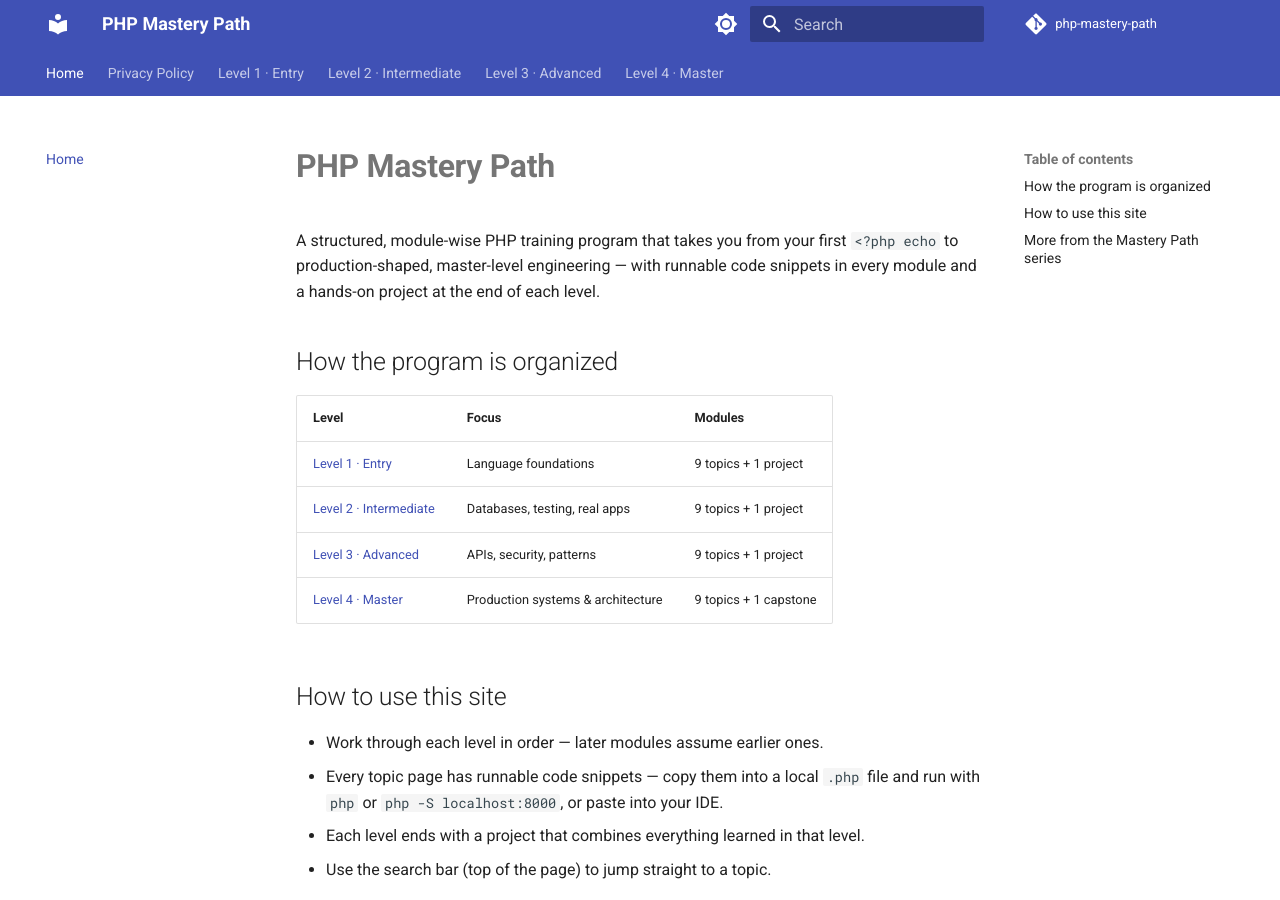
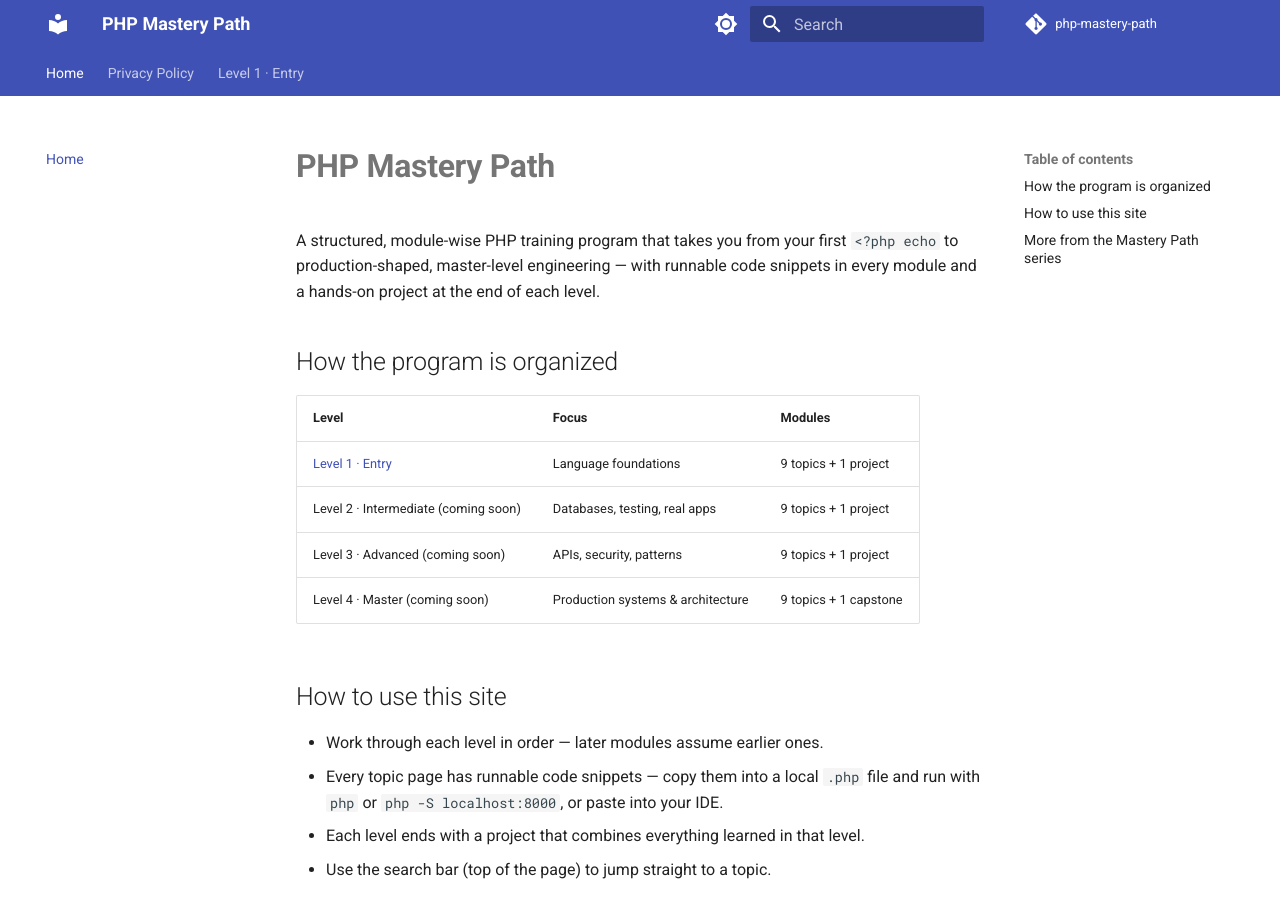
Before and after one commit to SIGILIPELLI/php-mastery-path, an MkDocs documentation site: the page built from docs/index.md, in a window 1280 px wide and 900 px high. Built offline with MkDocs 1.6.1 and Material for MkDocs 9.7.7, drawn with Linux system fonts in a browser that asks for light colours; comment, search, counter and statistics services are not loaded; part of the change alters nothing that is shown.

Commit message:
Hide unfinished levels from crawl surface pending content backfill
AdSense flagged the domain for 'Low value content'. Real lessons are
being written level by level; in the meantime this removes only the
still-unwritten levels from nav/sitemap/homepage (files are untouched)
so the site isn't submitting thin content to Google during the
backfill. Re-running this after a level's content is finished
automatically restores it.

Co-Authored-By: Claude Opus 5 <noreply@anthropic.com>

```diff
--- a/docs/index.md
+++ b/docs/index.md
@@ -14,9 +14,9 @@ code snippets in every module and a hands-on project at the end of each level.
 | Level | Focus | Modules |
 |-------|-------|---------|
 | [Level 1 · Entry](level-1/index.md) | Language foundations | 9 topics + 1 project |
-| [Level 2 · Intermediate](level-2/index.md) | Databases, testing, real apps | 9 topics + 1 project |
-| [Level 3 · Advanced](level-3/index.md) | APIs, security, patterns | 9 topics + 1 project |
-| [Level 4 · Master](level-4/index.md) | Production systems & architecture | 9 topics + 1 capstone |
+| Level 2 · Intermediate (coming soon) | Databases, testing, real apps | 9 topics + 1 project |
+| Level 3 · Advanced (coming soon) | APIs, security, patterns | 9 topics + 1 project |
+| Level 4 · Master (coming soon) | Production systems & architecture | 9 topics + 1 capstone |
 
 ## How to use this site
 
--- a/mkdocs.yml
+++ b/mkdocs.yml
@@ -62,39 +62,8 @@ nav:
       - "08 · Error Handling Basics": level-1/08-error-handling.md
       - "09 · Composer & Package Basics": level-1/09-composer-basics.md
       - "10 · Project — CLI To-Do App": level-1/10-project-todo-app.md
-  - "Level 2 · Intermediate":
-      - Overview: level-2/index.md
-      - "01 · OOP Deep Dive": level-2/01-oop-deep-dive.md
-      - "02 · Error Handling Advanced": level-2/02-error-handling-advanced.md
-      - "03 · Working with Databases (PDO)": level-2/03-databases-pdo.md
-      - "04 · Sessions & Forms": level-2/04-sessions-forms.md
-      - "05 · Testing with PHPUnit": level-2/05-phpunit-testing.md
-      - "06 · Working with JSON/APIs": level-2/06-json-apis.md
-      - "07 · Autoloading & PSR Standards": level-2/07-autoloading-psr.md
-      - "08 · File Uploads & Validation": level-2/08-file-uploads-validation.md
-      - "09 · Working with Dates": level-2/09-working-with-dates.md
-      - "10 · Project — CRUD Web App with SQLite": level-2/10-project-crud-app.md
-  - "Level 3 · Advanced":
-      - Overview: level-3/index.md
-      - "01 · Building APIs": level-3/01-building-apis.md
-      - "02 · Design Patterns in PHP": level-3/02-design-patterns.md
-      - "03 · Security": level-3/03-security.md
-      - "04 · Testing Advanced (Mocking)": level-3/04-testing-advanced-mocking.md
-      - "05 · Performance & Caching": level-3/05-performance-caching.md
-      - "06 · Working with Queues": level-3/06-working-with-queues.md
-      - "07 · Middleware Patterns": level-3/07-middleware-patterns.md
-      - "08 · Dependency Injection Basics": level-3/08-dependency-injection.md
-      - "09 · Working with Composer Packages at Scale": level-3/09-composer-at-scale.md
-      - "10 · Project — REST API Service": level-3/10-project-rest-api.md
-  - "Level 4 · Master":
-      - Overview: level-4/index.md
-      - "01 · Advanced Framework Patterns": level-4/01-advanced-framework-patterns.md
-      - "02 · Security at Scale": level-4/02-security-at-scale.md
-      - "03 · Testing at Scale & CI": level-4/03-testing-at-scale-ci.md
-      - "04 · Deployment (Docker for PHP-FPM + Nginx)": level-4/04-deployment-docker.md
-      - "05 · Performance Optimization at Scale": level-4/05-performance-at-scale.md
-      - "06 · API Versioning & Documentation": level-4/06-api-versioning-docs.md
-      - "07 · Background Job Processing": level-4/07-background-jobs.md
-      - "08 · Working with Microservices in PHP": level-4/08-microservices.md
-      - "09 · Code Quality Tools": level-4/09-code-quality-tools.md
-      - "10 · Capstone Project": level-4/10-capstone-project.md
+# --- auto-pruned stub levels (see AdSense low-value-content fix) ---
+exclude_docs: |
+  level-2/*.md
+  level-3/*.md
+  level-4/*.md
```
